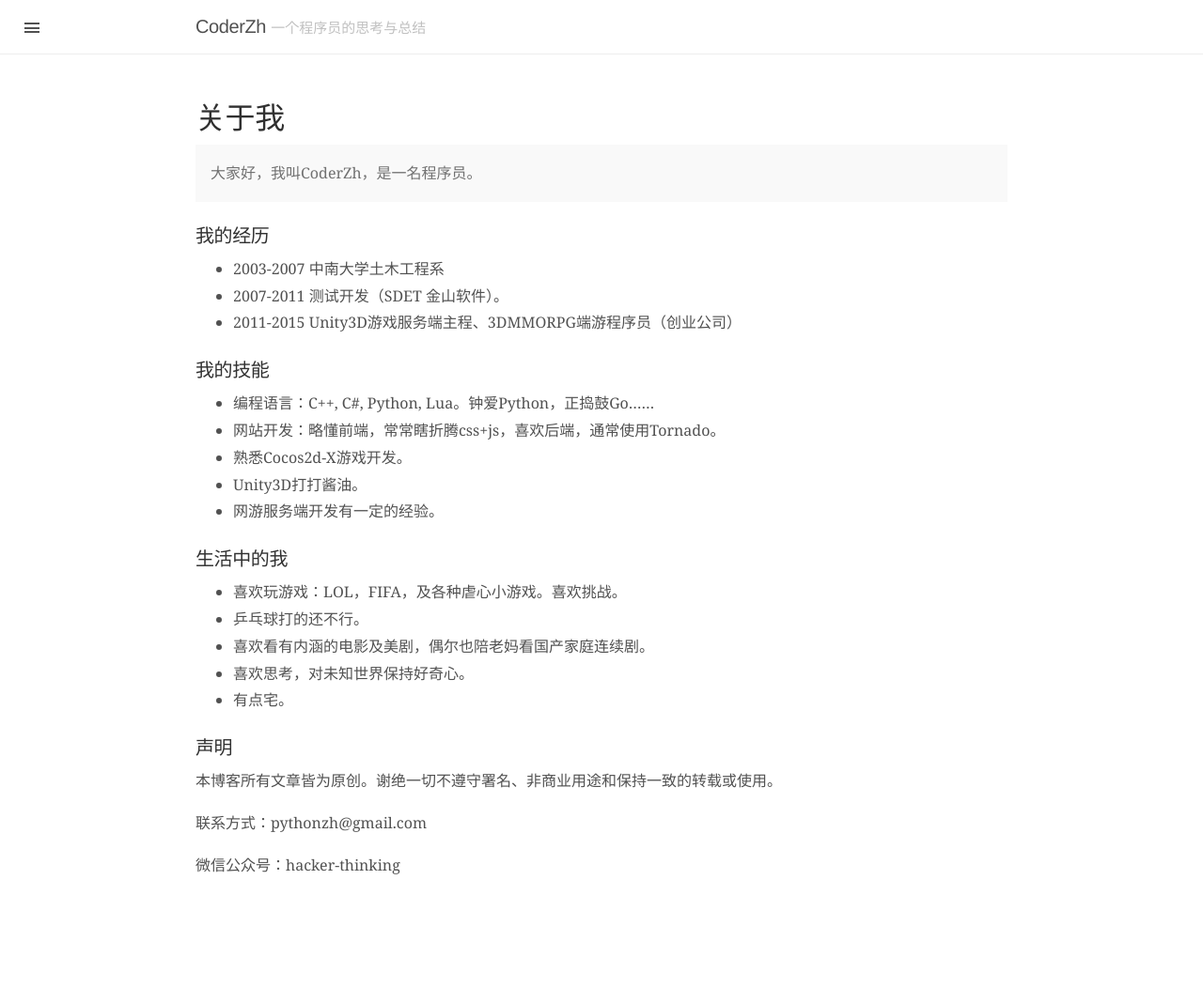
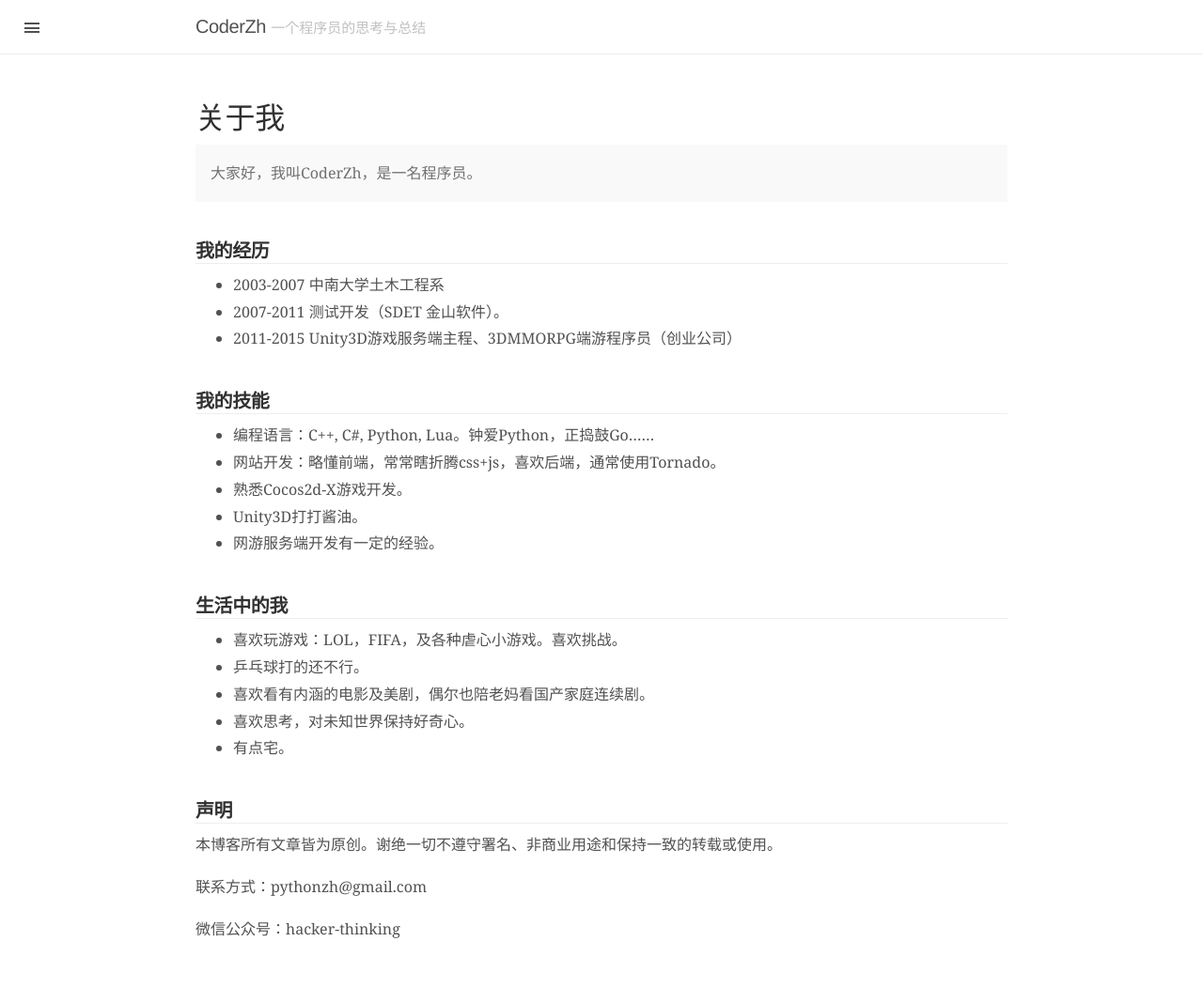
Before and after one commit to coderzh/coderzh.github.io, a Jekyll site: the page built from about.md, in a window 1280 px wide. Shown: the whole page at 94% size. Built offline with Jekyll 4.4.1, drawn with Linux system fonts in a browser that asks for light colours; Markdown is read by kramdown in place of the engine named in the settings; comment, search, counter and statistics services are not loaded; before the commit the page ends 1000 px from its top, so only the background shows below that.

Commit message:
css .page h3

```diff
--- a/public/css/lanyon.css
+++ b/public/css/lanyon.css
@@ -308,6 +308,12 @@ a.sidebar-nav-item:focus {
     font-weight: bold;
 }
 
+.page h3 {
+    border-bottom: 1px solid #eee;
+    margin-top: 2em;
+    font-weight: bold;
+}
+
 /* Blog post or page title */
 .page-title,
 .post-title,
```
